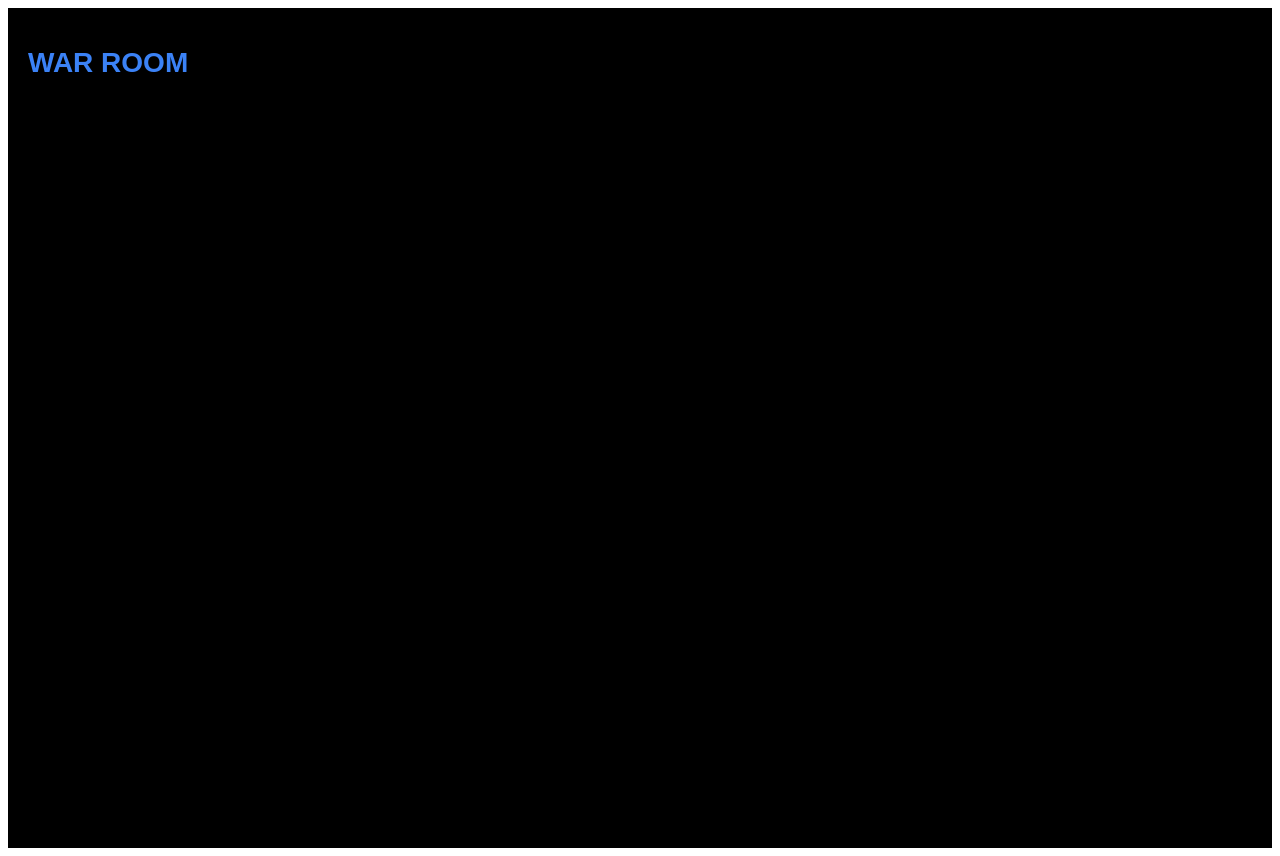
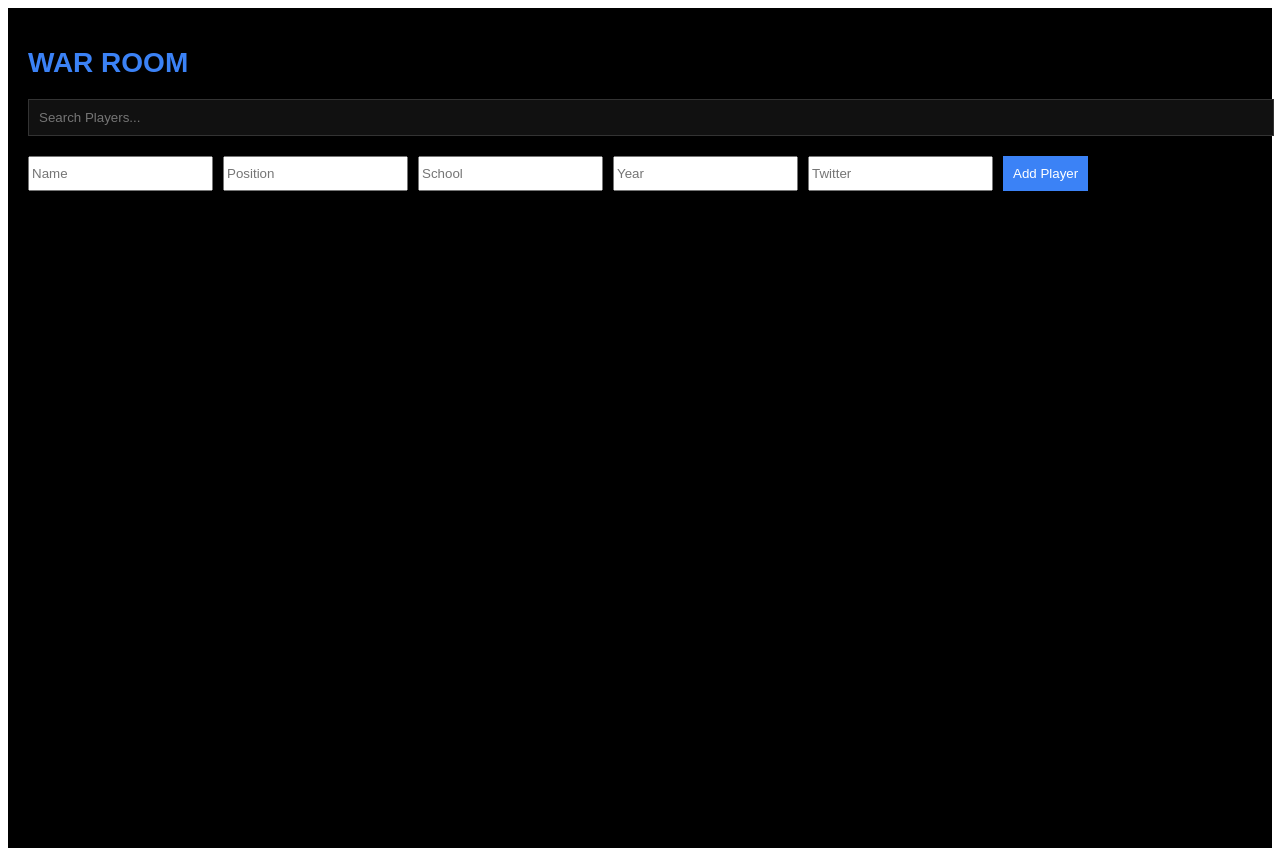
Before and after one commit to hyianakopolos/war-room, a Next.js app: page / in a window 1280 px wide. Built offline with nearby package versions, Linux system fonts and the light colour scheme.

Commit message:
Update page.tsx

```diff
--- a/app/page.tsx
+++ b/app/page.tsx
@@ -17,6 +17,8 @@ export default function Page() {
   const [players, setPlayers] = useState<Player[]>([]);
   const [boards, setBoards] = useState<string[]>([]);
   const [selectedPlayer, setSelectedPlayer] = useState<Player | null>(null);
+  const [search, setSearch] = useState("");
+  const [newPlayer, setNewPlayer] = useState({ name: "", position: "", school: "", year: "", twitter: "" });
 
   // Load players and boards from localStorage on mount
   useEffect(() => {
@@ -27,29 +29,55 @@ export default function Page() {
     if (savedBoards) setBoards(JSON.parse(savedBoards));
   }, []);
 
+  // Add a new player
+  const addPlayer = () => {
+    if (!newPlayer.name) return;
+    const updatedPlayers = [...players, { ...newPlayer, board: "", contacted: false }];
+    setPlayers(updatedPlayers);
+    localStorage.setItem("players", JSON.stringify(updatedPlayers));
+    setNewPlayer({ name: "", position: "", school: "", year: "", twitter: "" });
+  };
+
   // Function to move player to a board
   const movePlayerToBoard = (player: Player, board: string) => {
     if (!player || !board) return;
-
-    const updatedPlayers = players.map(p =>
-      p === player ? { ...p, board } : p
-    );
-
+    const updatedPlayers = players.map(p => p === player ? { ...p, board } : p);
     setPlayers(updatedPlayers);
     localStorage.setItem("players", JSON.stringify(updatedPlayers));
-
     if (selectedPlayer === player) {
       setSelectedPlayer({ ...player, board });
     }
   };
 
+  // Search filtered players
+  const filteredPlayers = players.filter(p => p.name.toLowerCase().includes(search.toLowerCase()));
+
   return (
     <div style={{ minHeight: "100vh", background: "#000", color: "#fff", padding: "20px", fontFamily: "Arial" }}>
       <h1 style={{ fontSize: "28px", color: "#3b82f6", marginBottom: "20px" }}>WAR ROOM</h1>
 
+      {/* Search Bar */}
+      <input
+        type="text"
+        placeholder="Search Players..."
+        value={search}
+        onChange={(e) => setSearch(e.target.value)}
+        style={{ width: "100%", padding: "10px", marginBottom: "20px", background: "#111", color: "#fff", border: "1px solid #333" }}
+      />
+
+      {/* Add New Player Form */}
+      <div style={{ marginBottom: "30px", display: "flex", gap: "10px", flexWrap: "wrap" }}>
+        <input type="text" placeholder="Name" value={newPlayer.name} onChange={e => setNewPlayer({ ...newPlayer, name: e.target.value })} />
+        <input type="text" placeholder="Position" value={newPlayer.position} onChange={e => setNewPlayer({ ...newPlayer, position: e.target.value })} />
+        <input type="text" placeholder="School" value={newPlayer.school} onChange={e => setNewPlayer({ ...newPlayer, school: e.target.value })} />
+        <input type="text" placeholder="Year" value={newPlayer.year} onChange={e => setNewPlayer({ ...newPlayer, year: e.target.value })} />
+        <input type="text" placeholder="Twitter" value={newPlayer.twitter} onChange={e => setNewPlayer({ ...newPlayer, twitter: e.target.value })} />
+        <button onClick={addPlayer} style={{ padding: "10px", background: "#3b82f6", color: "#fff", border: "none", cursor: "pointer" }}>Add Player</button>
+      </div>
+
       {/* Player List */}
       <div style={{ display: "flex", gap: "20px", flexWrap: "wrap" }}>
-        {players.map((player, idx) => (
+        {filteredPlayers.map((player, idx) => (
           <motion.div key={idx} layout style={{ background: "#111", padding: "15px", border: "1px solid #333", cursor: "pointer" }} onClick={() => setSelectedPlayer(player)}>
             <p style={{ fontWeight: "bold" }}>{player.name}</p>
             <p>{player.position} - {player.school}</p>
```
